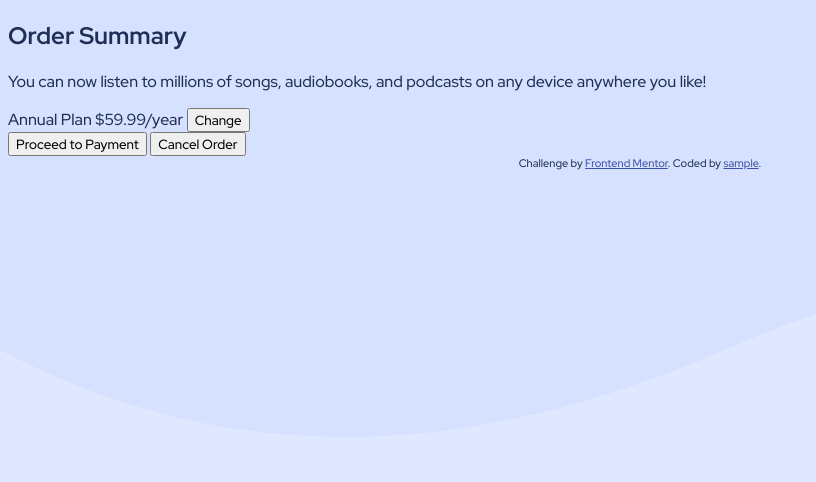
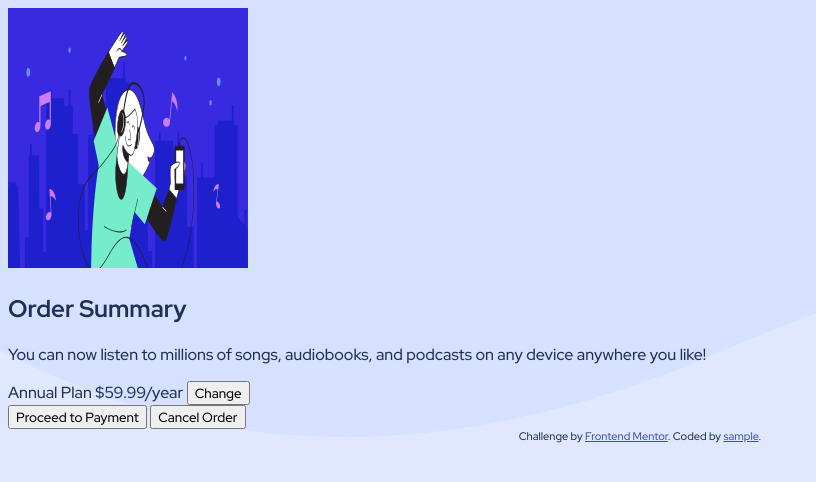
Before and after one commit to ryeokra/ord-sum-comp, a Python web app: template templates/index.jinja2 in a window 1280 px wide. Shown: the top 482 px of the page, without its empty margins (0-816 px from the left). Run offline with Jinja, Linux system fonts and the light colour scheme; the template is opened without the code that fills it: most values are stand-ins (such as "Sample title", 1, 10 or a date in 2020).

Commit message:
add illustration img for card component

```diff
--- a/templates/card-comp.jinja2
+++ b/templates/card-comp.jinja2
@@ -1,4 +1,5 @@
 <section class="card">
+    <img class="card__illustration" alt="Illustration people dancing hearing music" src="../static/images/illustration-hero.svg" width="240" height="260"/>
     <h1 class="card__title">Order Summary</h1>
 
     <div class="card__content">
```
